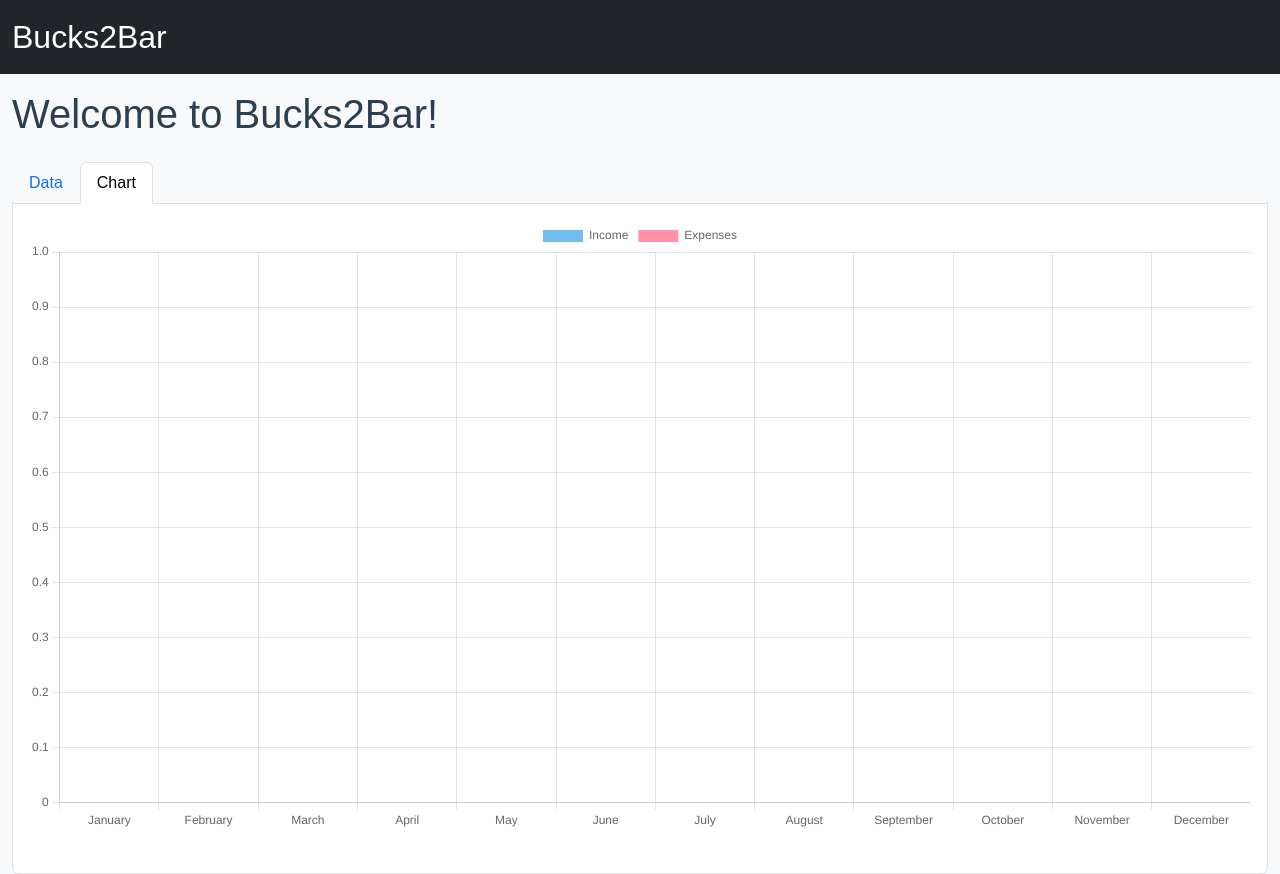
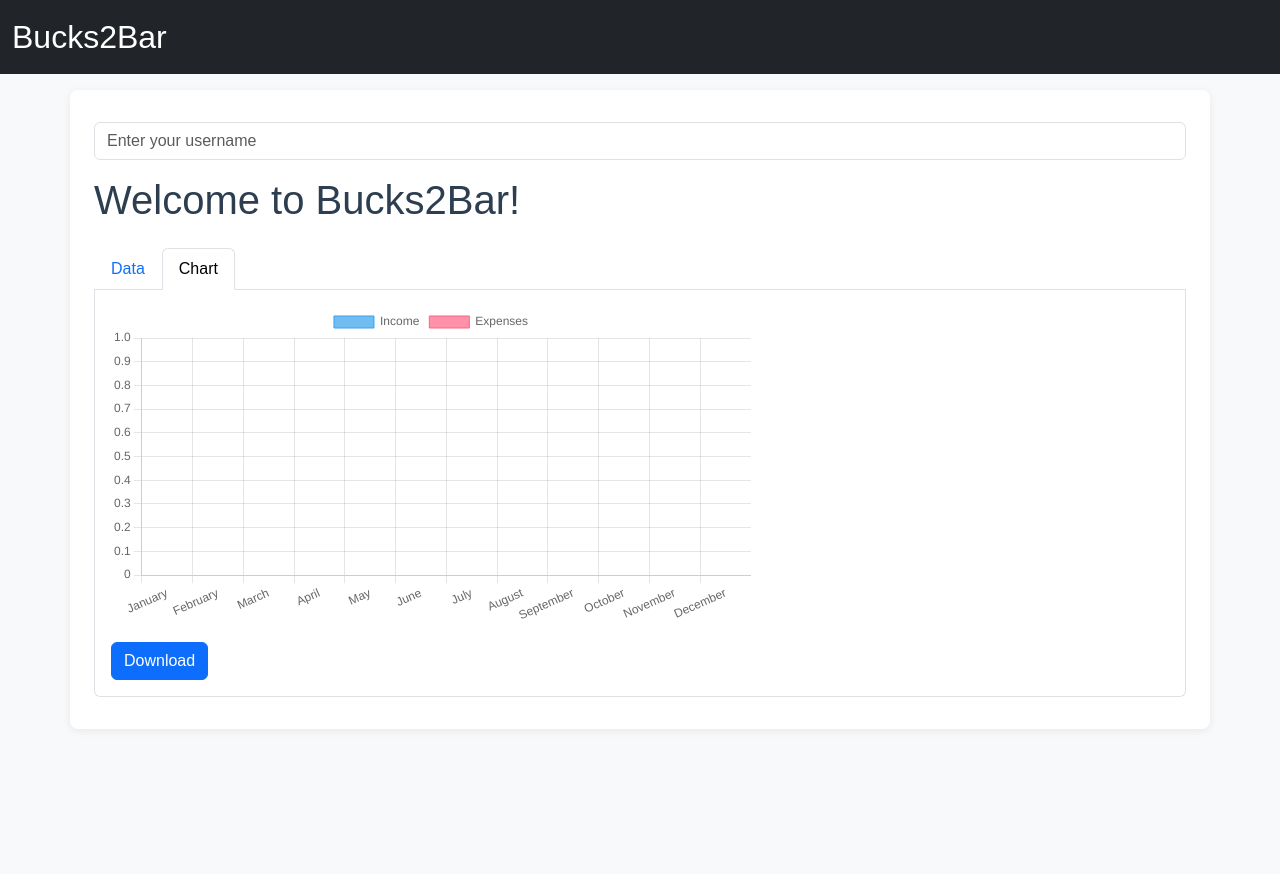
Before and after one commit to EliasNascimento/Bucks2Bar, a plain HTML site: page bucks2bar/index.html in a window 1280 px wide. Both pictures are taken after a click on the tab "Chart". After the commit the page ends 800 px from the top, so only its background shows below. Drawn offline with nearby package versions, Linux system fonts and the light colour scheme.

Commit message:
Implement chart download, username validation, and dynamic chart update on tab switch

```diff
--- a/bucks2bar/css/style.css
+++ b/bucks2bar/css/style.css
@@ -7,11 +7,10 @@ body {
 }
 
 .container {
-    max-width: 600px;
   margin: 40px auto;
   background: #fff;
   border-radius: 8px;
-    box-shadow: 0 2px 8px rgba(0,0,0,0.07);
+  box-shadow: 0 2px 8px rgba(0, 0, 0, 0.07);
   padding: 32px 24px;
 }
 
--- a/bucks2bar/index.html
+++ b/bucks2bar/index.html
@@ -17,7 +17,10 @@
             <a class="navbar-brand fs-2" href="#">Bucks2Bar</a>
         </div>
     </nav>
-    <div class="container-fluid vh-100 d-flex flex-column mt-0">
+    <div class="container mt-3">
+        <!-- input element with id "username" -->
+        <input type="text" id="username" class="form-control" placeholder="Enter your username" />
+
         <h1 class="mt-3">Welcome to Bucks2Bar!</h1>
         <ul class="nav nav-tabs">
             <li class="nav-item">
@@ -25,8 +28,8 @@
                     role="tab" aria-controls="data" aria-selected="true">Data</button>
             </li>
             <li class="nav-item">
-                <button class="nav-link" data-bs-toggle="tab" data-bs-target="#chart" type="button" role="tab"
-                    aria-controls="chart" aria-selected="false">Chart</button>
+                <button id="chart-tab" class="nav-link" data-bs-toggle="tab" data-bs-target="#chart" type="button"
+                    role="tab" aria-controls="chart" aria-selected="false">Chart</button>
             </li>
         </ul>
 
@@ -313,12 +316,18 @@
                     </div>
                 </div>
             </div>
-            <div class="tab-pane fade" id="chart" role="tabpanel" aria-labelledby="chart-tab">
-                <!-- Content for Chart tab -->
-                <canvas id="barChart" width="400" height="200"></canvas>
+            <div id="chart" class="tab-pane fade">
+                <div class="chart-container" id="chart" role="tabpanel" aria-labelledby="chart-tab"
+                    style="position: relative; height: 40vh; width: 80vh;">
+                    <canvas id="myChart"></canvas>
+                </div>
+                <!-- A plain Bootstrap button with the label "Download"-->
+                <button id="download" class="btn btn-primary mt-3">Download</button>
             </div>
         </div>
     </div>
+
+
     <script src="https://cdn.jsdelivr.net/npm/bootstrap@5.3.7/dist/js/bootstrap.bundle.min.js"></script>
     <script src="https://cdn.jsdelivr.net/npm/chart.js"></script>
     <script src="js/script.js"></script>
--- a/bucks2bar/js/script.js
+++ b/bucks2bar/js/script.js
@@ -1,5 +1,33 @@
-var ctx = document.getElementById("barChart").getContext("2d");
-var barChart = new Chart(ctx, {
+window.onload = function () {
+  // input with id username on change
+  document.getElementById("username").addEventListener("change", function () {
+    var username = document.getElementById("username").value;
+    console.log("Username changed to:", username);
+
+    // regex to check if username has a least 1 capital letter, 1 special character and 1 number
+    var regex = /^(?=.*[A-Z])(?=.*[!@#$%^&*])(?=.*[0-9]).{6,}$/;
+    if (regex.test(username)) {
+      //set de username input border to green
+      document.getElementById("username").style.borderColor = "green";
+    } else {
+      document.getElementById("username").style.borderColor = "red";
+    }
+  });
+
+  document.getElementById("download").addEventListener("click", function () {
+    var canvas = document.getElementById("myChart");
+    var image = canvas.toDataURL("image/png");
+    var link = document.createElement("a");
+    link.href = image;
+    link.download = "chart.png";
+    link.click();
+  });
+
+  // Initialize chart with current values
+  var ctx = document.getElementById("myChart").getContext("2d");
+  var { incomeValues, expensesValues } = getIncomeAndExpenses();
+
+  var myChart = new Chart(ctx, {
     type: "bar",
     data: {
       labels: [
@@ -19,22 +47,37 @@ var barChart = new Chart(ctx, {
       datasets: [
         {
           label: "Income",
-        data: [0, 0, 0, 0, 0, 0, 0, 0, 0, 0, 0, 0], // Replace with your data
+          data: incomeValues,
           backgroundColor: "rgba(54, 162, 235, 0.7)",
+          borderColor: "rgba(54, 162, 235, 1)",
+          borderWidth: 1,
         },
         {
           label: "Expenses",
-        data: [0, 0, 0, 0, 0, 0, 0, 0, 0, 0, 0, 0], // Replace with your data
+          data: expensesValues,
           backgroundColor: "rgba(255, 99, 132, 0.7)",
+          borderColor: "rgba(255, 99, 132, 1)",
+          borderWidth: 1,
         },
       ],
     },
     options: {
-    responsive: true,
       scales: {
         y: { beginAtZero: true },
       },
     },
+  });
+
+  // Atualiza o gráfico ao clicar na aba "Chart"
+  const chartTab = document.getElementById("chart-tab");
+  chartTab.addEventListener("shown.bs.tab", function () {
+    const { incomeValues, expensesValues } = getIncomeAndExpenses();
+
+    myChart.data.datasets[0].data = incomeValues;
+    myChart.data.datasets[1].data = expensesValues;
+    myChart.update();
+
+    console.log("Chart updated with:", { incomeValues, expensesValues });
   });
 
   function getIncomeAndExpenses() {
@@ -63,3 +106,9 @@ function getIncomeAndExpenses() {
 
     return { incomeValues, expensesValues };
   }
+
+  myChart.data.datasets[0].data = incomeValues;
+  myChart.data.datasets[1].data = expensesValues;
+
+  myChart.update();
+};
```
Lines whose indentation alone changed are shown as unchanged.
